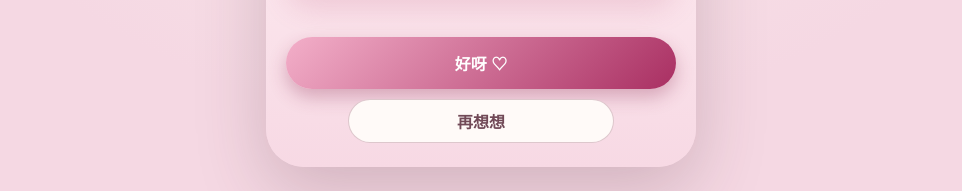
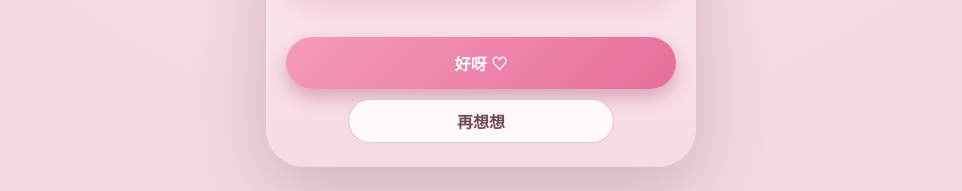
Before and after one commit to Hongbo-lll/invit, a website with bundled scripts: page index.html in a window 1280 px wide. Shown: the part 609-800 px from the top of the page, without its empty margins (159-1121 px from the left). Built offline with nearby package versions, Linux system fonts and the light colour scheme.

Commit message:
Update styles.css

```diff
--- a/styles.css
+++ b/styles.css
@@ -33,7 +33,7 @@ h1 { margin: 0; font-size: clamp(1.55rem, 7vw, 2rem); line-height: 1.25; }
 .hero-frame img { width: 100%; height: 100%; object-fit: cover; object-position: center 42%; display: block; }
 .invitation-actions { display: flex; flex-direction: column; align-items: center; gap: 10px; }
 .button { min-height: 44px; border: 0; border-radius: 999px; font: inherit; font-weight: 800; cursor: pointer; transition: transform 220ms ease, box-shadow 220ms ease; }
-.button-primary { width: 100%; min-height: 52px; color: white; background: linear-gradient(135deg, #f3afc9, #a92f62); box-shadow: 0 8px 18px rgb(137 35 77 / 30%); }
+.button-primary { width: 100%; min-height: 52px; color: white; background: linear-gradient(135deg, #f59abb, #e66f9c); box-shadow: 0 8px 18px rgb(137 35 77 / 30%); }
 .button-secondary { width: 68%; min-height: 44px; color: #714957; background: #fffaf8; border: 1px solid rgb(134 66 91 / 28%); }
 .button:focus-visible, input:focus-visible { outline: 3px solid #7d2d50; outline-offset: 3px; }
 .view h1:focus, .view h2:focus { outline: none; }
```
